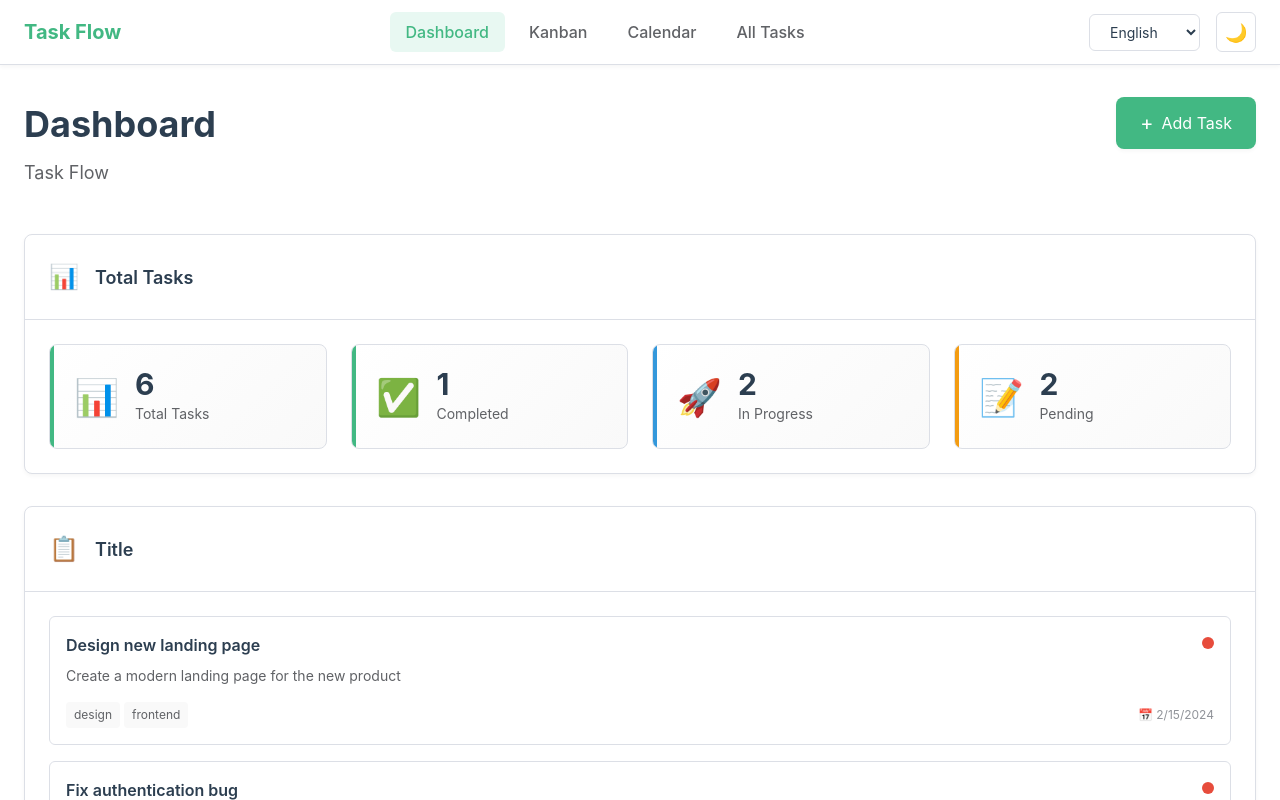
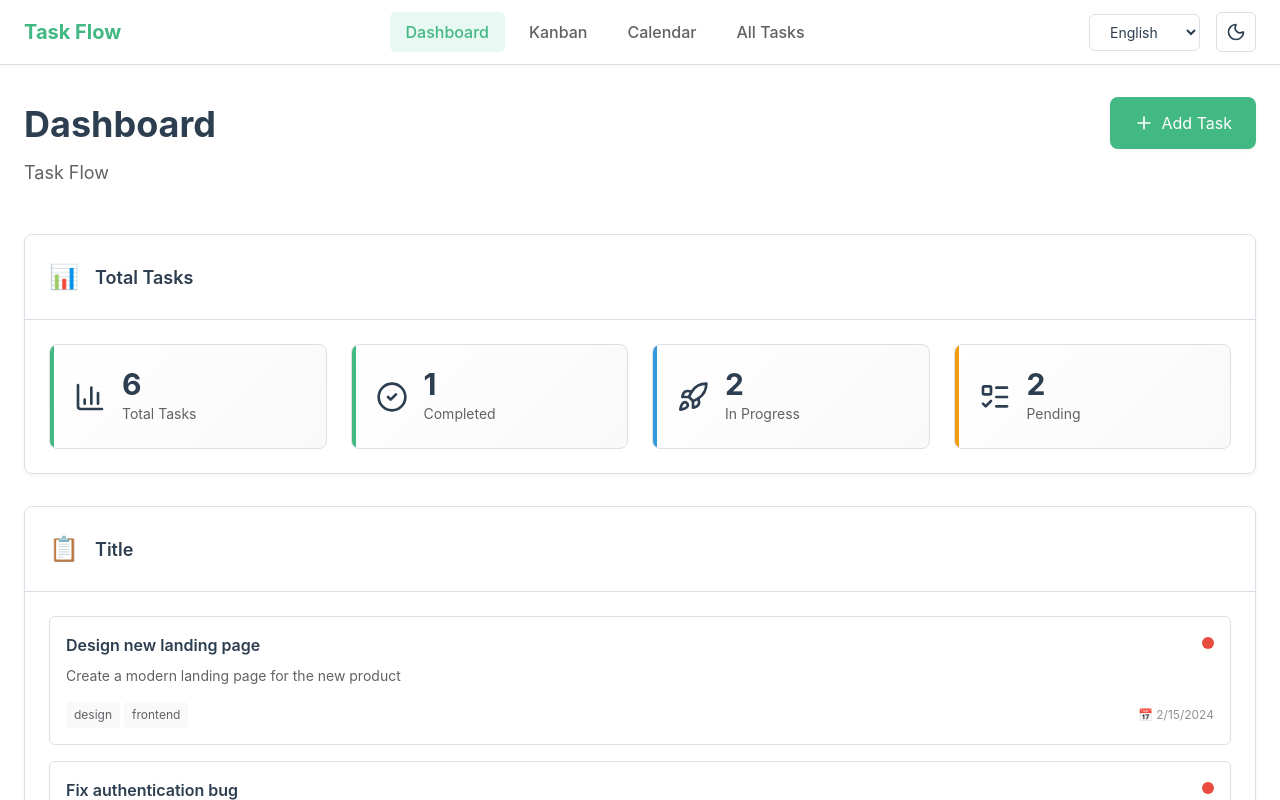
Before and after one commit to Arumyancev/task-flow, a Vue app: page / in a window 1280 px wide. Shown: the top 800 px of the page. Built offline with nearby package versions, Linux system fonts and the light colour scheme; the HTML template or start-up script is replaced by a standard one.

Commit message:
add icons

```diff
--- a/package.json
+++ b/package.json
@@ -16,6 +16,7 @@
     "format": "prettier --write --experimental-cli src/"
   },
   "dependencies": {
+    "lucide-vue-next": "^0.460.0",
     "pinia": "^3.0.4",
     "vue": "^3.5.30",
     "vue-i18n": "^11.3.0",
--- /dev/null
+++ b/src/components/common/AppIcon.vue
@@ -0,0 +1,53 @@
+<script setup lang="ts">
+import { computed, defineAsyncComponent } from 'vue'
+import type { Component } from 'vue'
+
+interface Props {
+  name: string
+  size?: number | string
+  strokeWidth?: number
+  color?: string
+  class?: string
+}
+
+const props = withDefaults(defineProps<Props>(), {
+  size: 24,
+  strokeWidth: 2,
+})
+
+// Динамически импортируем иконку
+const IconComponent = computed<Component>(() => {
+  return defineAsyncComponent(() =>
+    import('lucide-vue-next').then((module) => {
+      const iconName = props.name
+      // @ts-ignore - dynamic import
+      return module[iconName] || module.HelpCircle
+    }),
+  )
+})
+
+const iconSize = computed(() => {
+  if (typeof props.size === 'number') {
+    return props.size
+  }
+  return props.size
+})
+</script>
+
+<template>
+  <component
+    :is="IconComponent"
+    :size="iconSize"
+    :stroke-width="strokeWidth"
+    :color="color"
+    :class="props.class"
+  />
+</template>
+
+<style scoped>
+/* Иконки наследуют цвет от родителя по умолчанию */
+:deep(svg) {
+  display: inline-block;
+  vertical-align: middle;
+}
+</style>
--- a/src/components/dashboard/TaskStats.vue
+++ b/src/components/dashboard/TaskStats.vue
@@ -1,6 +1,7 @@
 <script setup lang="ts">
 import type { TaskStats } from '@/types'
 import { useI18n } from 'vue-i18n'
+import AppIcon from '@/components/common/AppIcon.vue'
 
 interface Props {
   stats: TaskStats
@@ -14,7 +15,9 @@ const { t } = useI18n()
 <template>
   <div class="stats-grid">
     <div class="stat-card total">
-      <div class="stat-icon">📊</div>
+      <div class="stat-icon">
+        <AppIcon name="BarChart3" :size="32" />
+      </div>
       <div class="stat-content">
         <div class="stat-value">{{ stats.total }}</div>
         <div class="stat-label">{{ t('stats.total') }}</div>
@@ -22,7 +25,9 @@ const { t } = useI18n()
     </div>
 
     <div class="stat-card done">
-      <div class="stat-icon">✅</div>
+      <div class="stat-icon">
+        <AppIcon name="CheckCircle2" :size="32" />
+      </div>
       <div class="stat-content">
         <div class="stat-value">{{ stats.done }}</div>
         <div class="stat-label">{{ t('stats.completed') }}</div>
@@ -30,7 +35,9 @@ const { t } = useI18n()
     </div>
 
     <div class="stat-card in-progress">
-      <div class="stat-icon">🚀</div>
+      <div class="stat-icon">
+        <AppIcon name="Rocket" :size="32" />
+      </div>
       <div class="stat-content">
         <div class="stat-value">{{ stats.inProgress }}</div>
         <div class="stat-label">{{ t('stats.inProgress') }}</div>
@@ -38,7 +45,9 @@ const { t } = useI18n()
     </div>
 
     <div class="stat-card todo">
-      <div class="stat-icon">📝</div>
+      <div class="stat-icon">
+        <AppIcon name="ListTodo" :size="32" />
+      </div>
       <div class="stat-content">
         <div class="stat-value">{{ stats.todo }}</div>
         <div class="stat-label">{{ t('stats.pending') }}</div>
@@ -104,7 +113,10 @@ const { t } = useI18n()
 }
 
 .stat-icon {
-  font-size: var(--font-4xl);
+  display: flex;
+  align-items: center;
+  justify-content: center;
+  color: currentColor;
 }
 
 .stat-content {
--- a/src/layouts/MainLayout.vue
+++ b/src/layouts/MainLayout.vue
@@ -4,6 +4,7 @@ import { useLocale } from '@/composables/useLocale'
 import { Theme, Locale } from '@/types'
 import { useI18n } from 'vue-i18n'
 import { useRoute } from 'vue-router'
+import AppIcon from '@/components/common/AppIcon.vue'
 
 const { currentTheme, toggleTheme } = useTheme()
 const { currentLocale, setLocale } = useLocale()
@@ -43,8 +44,8 @@ const route = useRoute()
             <option :value="Locale.ZH">{{ t('locale.zh') }}</option>
           </select>
           <button @click="toggleTheme" class="theme-toggle" :title="t('theme.toggle')">
-            <span v-if="currentTheme === Theme.LIGHT">🌙</span>
-            <span v-else>☀️</span>
+            <AppIcon v-if="currentTheme === Theme.LIGHT" name="Moon" :size="20" />
+            <AppIcon v-else name="Sun" :size="20" />
           </button>
         </div>
       </div>
--- a/src/views/CalendarView.vue
+++ b/src/views/CalendarView.vue
@@ -1,5 +1,6 @@
 <script setup lang="ts">
 import { useI18n } from 'vue-i18n'
+import AppIcon from '@/components/common/AppIcon.vue'
 
 const { t } = useI18n()
 </script>
@@ -12,7 +13,9 @@ const { t } = useI18n()
     </div>
 
     <div class="calendar-placeholder">
-      <div class="placeholder-icon">📅</div>
+      <div class="placeholder-icon">
+        <AppIcon name="Calendar" :size="64" stroke-width="1.5" />
+      </div>
       <h2>Calendar View</h2>
       <p>FullCalendar integration will be added here</p>
       <p class="hint">Install: npm install @fullcalendar/vue3 @fullcalendar/core</p>
@@ -57,7 +60,10 @@ const { t } = useI18n()
 }
 
 .placeholder-icon {
-  font-size: 4rem;
+  display: flex;
+  align-items: center;
+  justify-content: center;
+  color: var(--color-text-muted);
 }
 
 .calendar-placeholder h2 {
--- a/src/views/DashboardView.vue
+++ b/src/views/DashboardView.vue
@@ -5,6 +5,7 @@ import AppCard from '@/components/common/AppCard.vue'
 import TaskStats from '@/components/dashboard/TaskStats.vue'
 import TaskCard from '@/components/common/TaskCard.vue'
 import TaskFormModal from '@/components/tasks/TaskFormModal.vue'
+import AppIcon from '@/components/common/AppIcon.vue'
 import { useI18n } from 'vue-i18n'
 import { useModal } from '@/composables/useModal'
 import type { Task } from '@/types'
@@ -52,7 +53,7 @@ async function openEditTaskModal(task: Task) {
         <p class="subtitle">{{ t('common.appName') }}</p>
       </div>
       <button class="btn-add" @click="openAddTaskModal">
-        <span class="btn-icon">+</span>
+        <AppIcon name="Plus" :size="20" />
         {{ t('task.addTask') }}
       </button>
     </div>
@@ -146,8 +147,5 @@ async function openEditTaskModal(task: Task) {
   box-shadow: var(--shadow-md);
 }
 
-.btn-icon {
-  font-size: var(--font-xl);
-  line-height: 1;
-}
+
 </style>
--- a/src/views/KanbanView.vue
+++ b/src/views/KanbanView.vue
@@ -3,6 +3,7 @@ import { useTasksStore } from '@/stores/tasks'
 import { TaskStatus } from '@/types'
 import { storeToRefs } from 'pinia'
 import TaskCard from '@/components/common/TaskCard.vue'
+import AppIcon from '@/components/common/AppIcon.vue'
 import { useI18n } from 'vue-i18n'
 
 const tasksStore = useTasksStore()
@@ -10,10 +11,10 @@ const { getTasksByStatus } = tasksStore
 const { t } = useI18n()
 
 const columns = [
-  { status: TaskStatus.TODO, title: t('status.todo'), icon: '📝' },
-  { status: TaskStatus.IN_PROGRESS, title: t('status.in_progress'), icon: '🚀' },
-  { status: TaskStatus.REVIEW, title: t('status.review'), icon: '👀' },
-  { status: TaskStatus.DONE, title: t('status.done'), icon: '✅' },
+  { status: TaskStatus.TODO, title: t('status.todo'), icon: 'ListTodo' },
+  { status: TaskStatus.IN_PROGRESS, title: t('status.in_progress'), icon: 'Rocket' },
+  { status: TaskStatus.REVIEW, title: t('status.review'), icon: 'Eye' },
+  { status: TaskStatus.DONE, title: t('status.done'), icon: 'CheckCircle2' },
 ]
 </script>
 
@@ -27,7 +28,9 @@ const columns = [
     <div class="kanban-board">
       <div v-for="column in columns" :key="column.status" class="kanban-column">
         <div class="column-header">
-          <span class="column-icon">{{ column.icon }}</span>
+          <div class="column-icon">
+            <AppIcon :name="column.icon" :size="20" />
+          </div>
           <h3 class="column-title">{{ column.title }}</h3>
           <span class="column-count">{{ getTasksByStatus(column.status).length }}</span>
         </div>
@@ -92,7 +95,9 @@ const columns = [
 }
 
 .column-icon {
-  font-size: var(--font-xl);
+  display: flex;
+  align-items: center;
+  justify-content: center;
 }
 
 .column-title {
--- a/src/views/TasksView.vue
+++ b/src/views/TasksView.vue
@@ -3,6 +3,7 @@ import { ref, computed } from 'vue'
 import { useTasksStore } from '@/stores/tasks'
 import { storeToRefs } from 'pinia'
 import TaskCard from '@/components/common/TaskCard.vue'
+import AppIcon from '@/components/common/AppIcon.vue'
 import { useI18n } from 'vue-i18n'
 import { TaskStatus, TaskPriority } from '@/types'
 
@@ -71,7 +72,9 @@ const filteredTasks = computed(() => {
     <div class="tasks-list">
       <TaskCard v-for="task in filteredTasks" :key="task.id" :task="task" />
       <div v-if="filteredTasks.length === 0" class="empty-state">
-        <div class="empty-icon">🔍</div>
+        <div class="empty-icon">
+          <AppIcon name="Search" :size="64" stroke-width="1.5" />
+        </div>
         <p>{{ t('common.noData') }}</p>
       </div>
     </div>
@@ -149,8 +152,11 @@ const filteredTasks = computed(() => {
 }
 
 .empty-icon {
-  font-size: 4rem;
+  display: flex;
+  align-items: center;
+  justify-content: center;
   margin-bottom: var(--spacing-md);
+  color: var(--color-text-muted);
 }
 
 .empty-state p {
```
Also changed, not shown: 1 other file (tests, documents, lock files or other folders).
